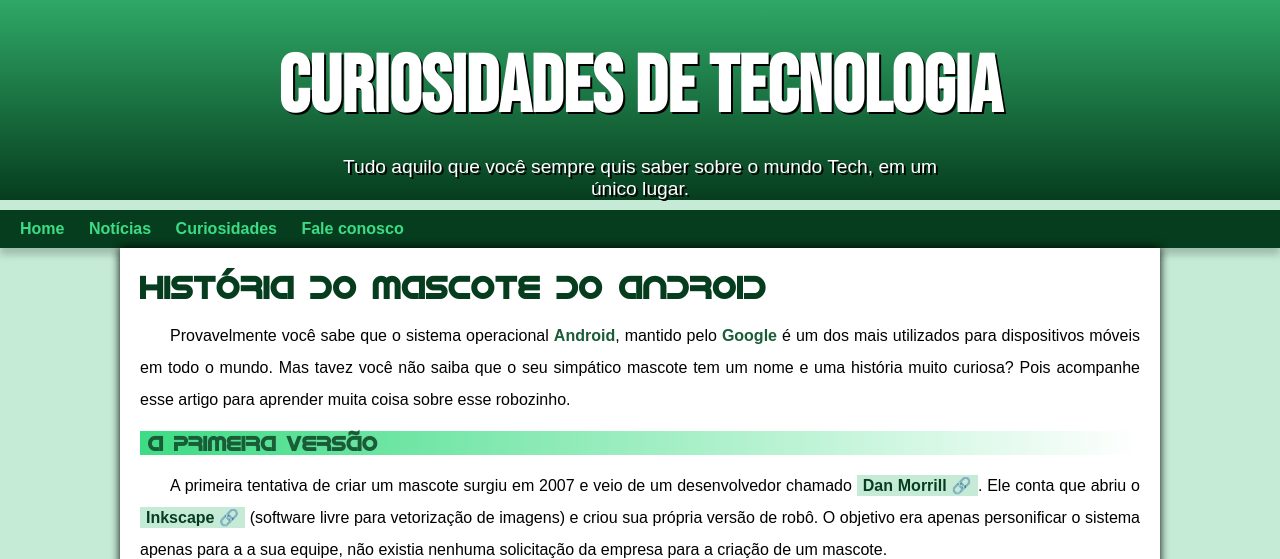
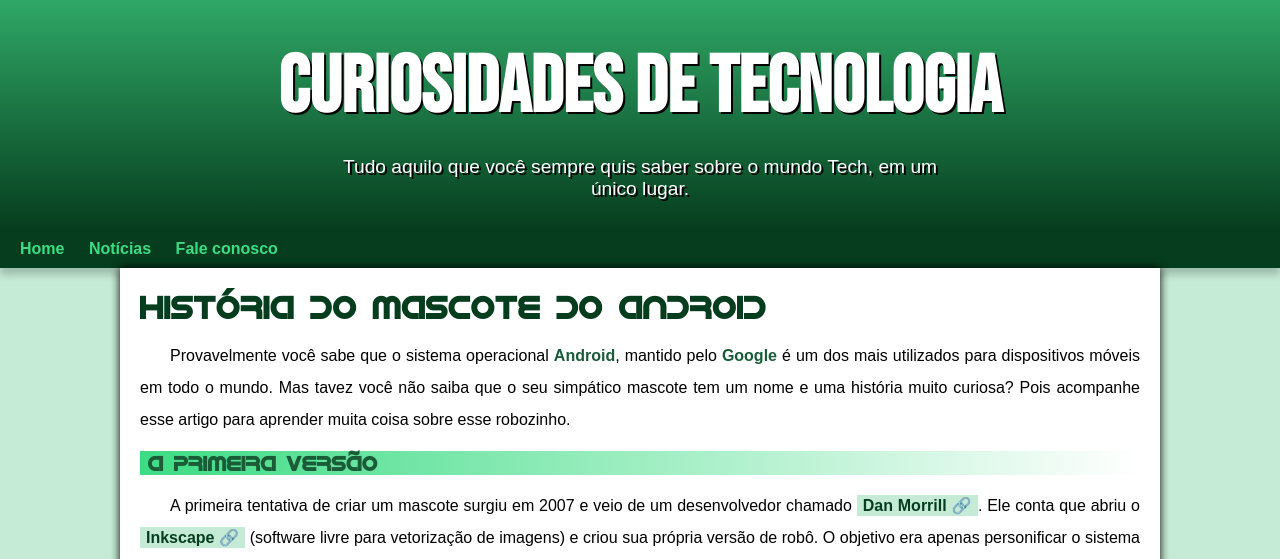
Before and after one commit to mcamurca/projeto-android, a plain HTML site: page index.html in a window 1280 px wide. Shown: the top 559 px of the page. Drawn offline with Linux system fonts and the light colour scheme.

Commit message:
ajuste padding

```diff
--- a/estilo/style.css
+++ b/estilo/style.css
@@ -55,7 +55,7 @@
     font-family: var(--fonte-padrao);
     font-size: 1.2em;
     margin: auto;
-    margin-bottom: 10px;
+    padding-bottom: 30px;
     max-width: 600px;
     padding-left: 10px;
     padding-right: 10px;
--- a/index.html
+++ b/index.html
@@ -18,7 +18,6 @@
     <nav>
         <a href="#">Home</a>
         <a href="#">Notícias</a>
-        <a href="#">Curiosidades</a>
         <a href="#">Fale conosco</a>
     </nav>
 
```
